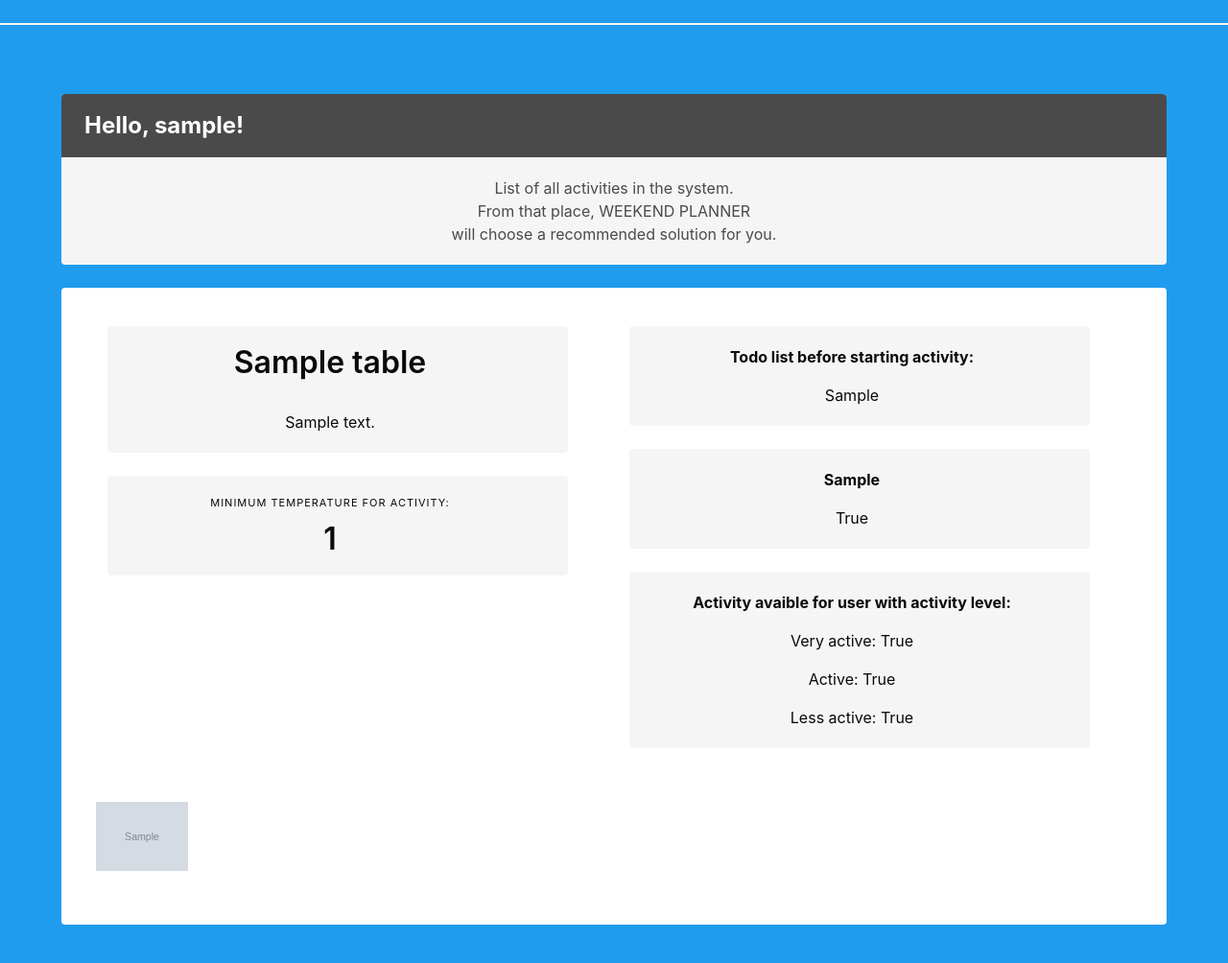
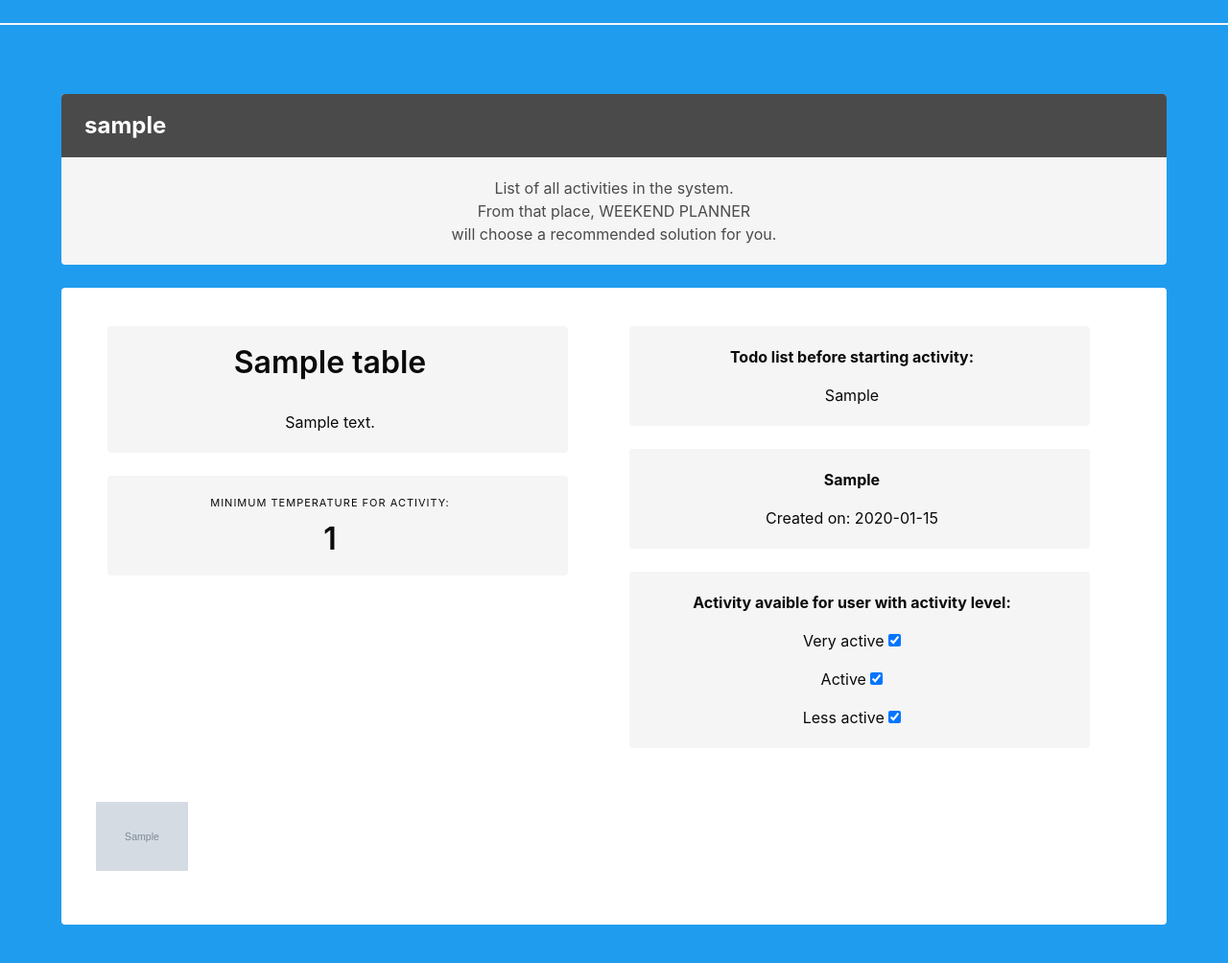
Before and after one commit to RemekLago/Weekend-Planner, a Flask app: page /activities in a window 1280 px wide. Shown: the part 52-1056 px from the top of the page at 96% size. Run offline with Flask 2, Linux system fonts and the light colour scheme; a user stored in the database is signed in; tables that the repository leaves empty hold one stand-in row (values such as "Sample post"); grey boxes marked "Sample" are stand-in pictures; some libraries are stand-ins or nearby versions.

Commit message:
changes in layout, errors and conditions of searching

```diff
--- a/project2/app/templates/activities.html
+++ b/project2/app/templates/activities.html
@@ -3,7 +3,7 @@
 {% block content %}
     <article class="message">
         <div class="message-header is-size-4">
-            <p>Hello, {{ current_user.username }}!</p>
+            <p>{{ current_user.username }}</p>
         </div>
         <div class="message-body">
             List of all activities in the system. <br>
@@ -40,14 +40,54 @@
                             </div>
                             <div class="notification">
                                 <p><strong> {{ activity.activity_calories }}</strong></p>
-                                <p> {{ activity.activity_favourite }}</p>
-                                <!-- <p> {{ activity.activity_timestamp }}</p> -->
+                                <!--{% if activity.activity_favourite==True %}
+                                <label class="checkbox">
+                                    Added to favourite
+                                    <input type="checkbox" id="{{ activity.activity_favourite }}" name="activity_favourite" checked></input>
+                                </label></p>
+                                {% else %}
+                                    <label class="checkbox">
+                                        Added to favourite
+                                        <input type="checkbox" id="{{ activity.activity_favourite }}" name="activity_favourite"></input>
+                                    </label></p>
+                                {% endif %}-->
+                                <p>Created on: {{ activity.activity_timestamp.strftime('%Y-%m-%d') }}</p>
                             </div>
                             <div class="notification">
                                 <p><strong>Activity avaible for user with activity level:</strong></p>
-                                <p>Very active: {{ activity.activity_level1 }}</p>
-                                <p>Active: {{ activity.activity_level2 }}</p>
-                                <p>Less active: {{ activity.activity_level3 }}</p>
+                                {% if activity.activity_level1==True %}
+                                <p><label class="checkbox">
+                                        Very active
+                                        <input type="checkbox" id="{{ activity.activity_level1 }}" name="activity_level1" checked></input>
+                                    </label></p>
+                                {% else %}
+                                <p><label class="checkbox">
+                                        Very active
+                                        <input type="checkbox" id="{{ activity.activity_level1 }}" name="activity_level1"></input>
+                                    </label></p>
+                                {% endif %}
+                                {% if activity.activity_level2==True %}
+                                <p><label class="checkbox">
+                                        Active
+                                        <input type="checkbox" id="{{ activity.activity_level2 }}" name="activity_level2" checked></input>
+                                    </label></p>
+                                {% else %}
+                                <p><label class="checkbox">
+                                        Active
+                                        <input type="checkbox" id="{{ activity.activity_level2 }}" name="activity_level2"></input>
+                                    </label></p>
+                                {% endif %}
+                                {% if activity.activity_level3==True %}
+                                <p><label class="checkbox">
+                                        Less active
+                                        <input type="checkbox" id="{{ activity.activity_level3 }}" name="activity_level3" checked></input>
+                                    </label></p>
+                                {% else %}
+                                <p><label class="checkbox">
+                                        Less active
+                                        <input type="checkbox" id="{{ activity.activity_level3 }}" name="activity_level3"></input>
+                                    </label></p>
+                                {% endif %}
                             </div>
                         </div>
                     </div>
```
